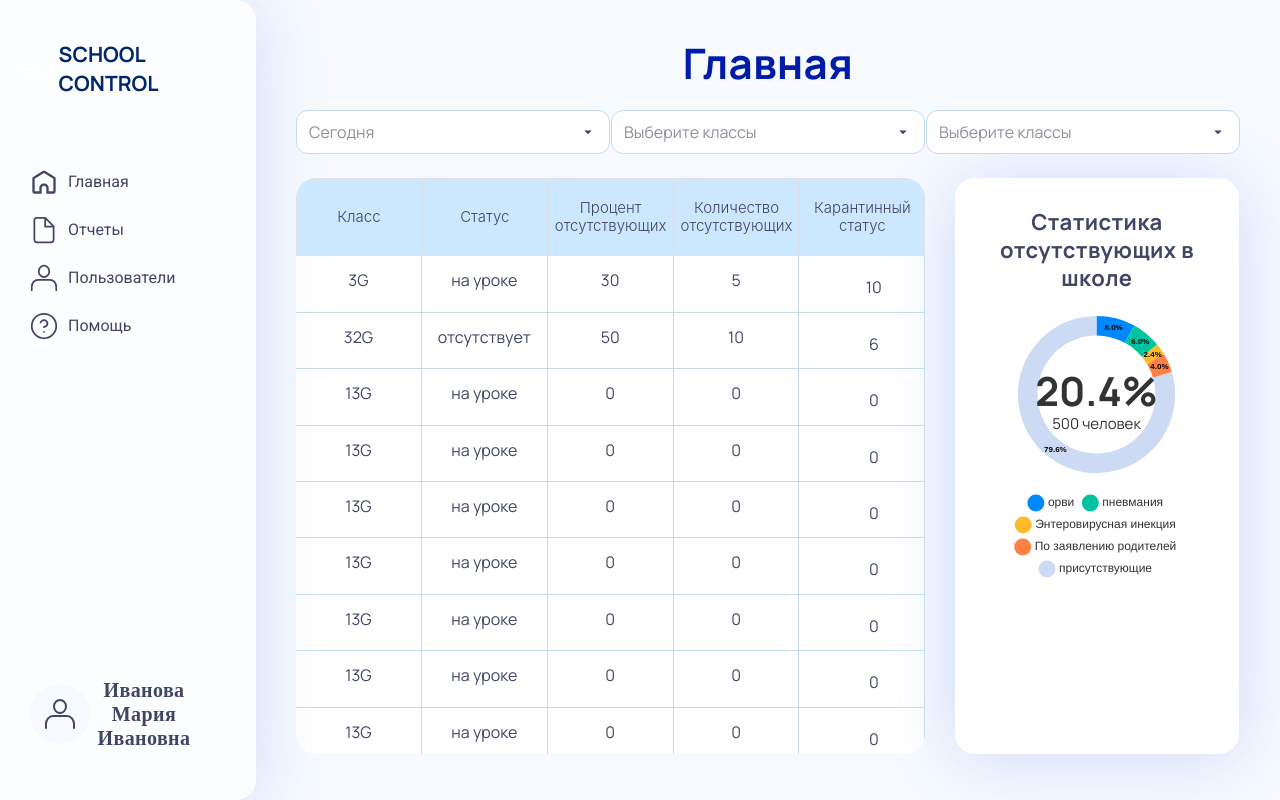
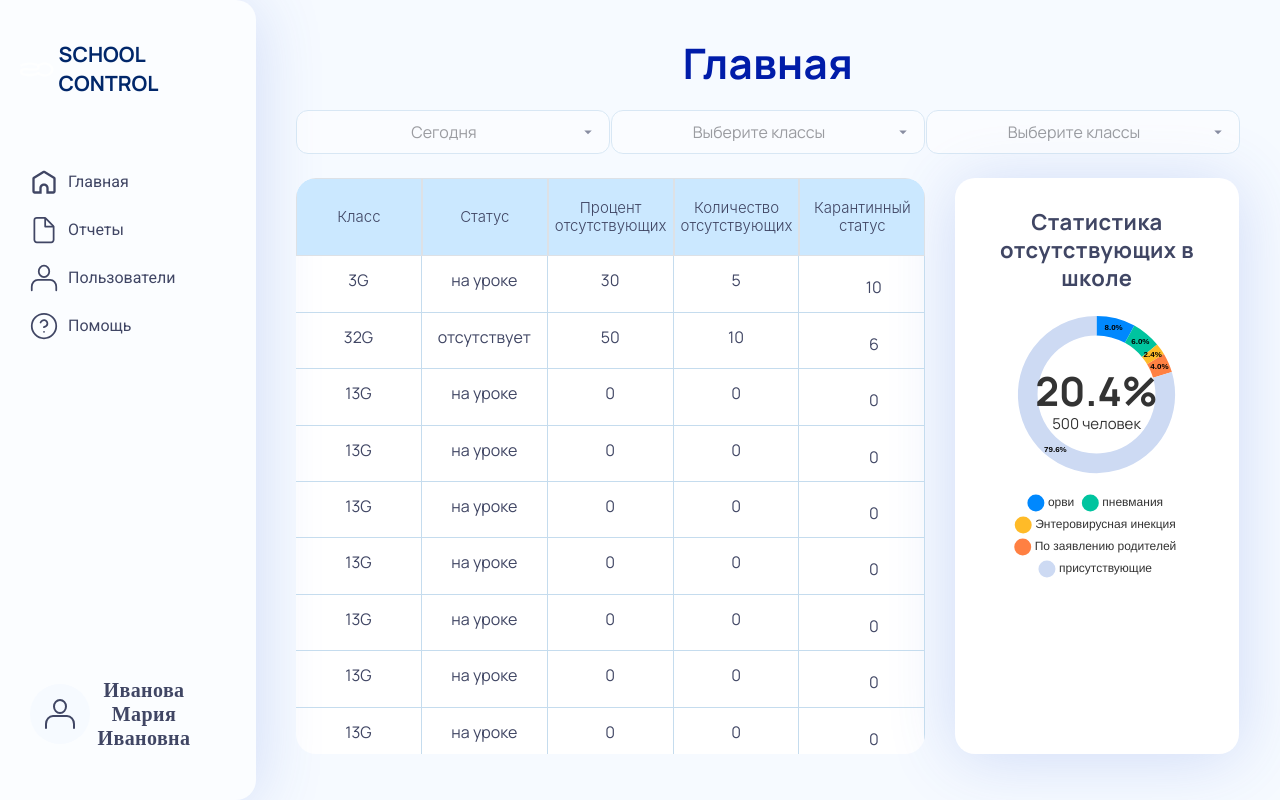
Before and after one commit to allozhkin/SchoolControl, a React (Vite) app: page /admin in a window 1280 px wide. Built offline with nearby package versions, Linux system fonts and the light colour scheme.

Commit message:
add check label in select

```diff
--- a/src/components/FilterClasses/FilterClasses.tsx
+++ b/src/components/FilterClasses/FilterClasses.tsx
@@ -9,6 +9,8 @@ const FilterClasses: React.FC = () => {
   const [isOpen, setIsOpen] = useState(false);
   const [showClasses, setShowClasses] = useState(false);
   const [openSections, setOpenSections] = useState<{ [key: string]: boolean }>({});
+  const [inputValue, setInputValue] = useState('');
+  const [selectedClasses, setSelectedClasses] = useState<string[]>([]);
 
   const toggleMenu = () => setIsOpen(!isOpen);
   const toggleClasses = () => setShowClasses(!showClasses);
@@ -20,15 +22,31 @@ const FilterClasses: React.FC = () => {
         ...openSections,
         [sectionKey]: !isOpen, // Инвертируем текущее состояние
     });
-};
+  };
+
+  const handleSearchChange = (e: React.ChangeEvent<HTMLInputElement>) => {
+    setInputValue(e.target.value);
+  };
+
+  const handleCheckboxChange = (label: string, checked: boolean) => {
+    if (checked) { // Если чекбокс стоит, добавляем елемент в массив
+      setSelectedClasses((prev) => [...prev, label]);
+    } else { // Если чекбокс снят, удаляем элемент из массива
+      setSelectedClasses((prev) => prev.filter((className) => className !== label));
+    }
+  };
 
   return (
-    <PopupContainer isOpen={isOpen} name='Выберите классы' onClick={toggleMenu}>
+    <PopupContainer
+      isOpen={isOpen}
+      name={selectedClasses.length > 0 ? selectedClasses.join(', ') : 'Выберите классы'}
+      onClick={toggleMenu}>
       <div className={styles.filter__search}>
         <input
           className={styles.filter__searchInput}
           type="text"
           placeholder="Поиск"
+          onChange={handleSearchChange}
         />
         <img
           className={styles.filter__searchIcon}
@@ -48,7 +66,10 @@ const FilterClasses: React.FC = () => {
             <div className={styles.filter__gradeItem} key={grade.value}>
               <CheckboxWithLabel
                 label={grade.label}
-                onChange={() => toggleSection(grade.value)}
+                onChange={(e) => {
+                  toggleSection(grade.value);
+                  handleCheckboxChange(grade.label, e.target.checked);
+                }}
                 className={styles.filter__label_level_1}
               />
               {openSections[grade.value] && (
@@ -57,7 +78,10 @@ const FilterClasses: React.FC = () => {
                     <div key={child.value}>
                       <CheckboxWithLabel
                         label={child.label}
-                        onChange={() => toggleSection(child.value)}
+                        onChange={(e) => {
+                          toggleSection(child.value)
+                          handleCheckboxChange(child.label, e.target.checked);
+                        }}
                         className={styles.filter__label_level_2}
                       />
                       {openSections[child.value] && (
@@ -66,7 +90,10 @@ const FilterClasses: React.FC = () => {
                             <div key={subChild.value}>
                               <CheckboxWithLabel
                                 label={subChild.label}
-                                onChange={() => toggleSection(subChild.value)}
+                                onChange={(e) => {
+                                  toggleSection(subChild.value);
+                                  handleCheckboxChange(subChild.label, e.target.checked)
+                                }}
                                 className={styles.filter__label_level_3}
                               />
                             </div>
--- a/src/components/ui-kit/checkboxWithLabel/CheckboxWithLabel.tsx
+++ b/src/components/ui-kit/checkboxWithLabel/CheckboxWithLabel.tsx
@@ -5,7 +5,7 @@ import styles from './checkboxWithLabel.module.scss';
 interface CheckboxWithLabelProps {
   label: string;
   checked?: boolean;
-  onChange?: () => void;
+  onChange?: (e: React.ChangeEvent<HTMLInputElement>) => void;
   className?: string;
 }
 const CheckboxWithLabel: React.FC<CheckboxWithLabelProps> = ({ label, checked, onChange, className }) => {
--- a/src/components/ui-kit/popupContainer/PopupContainer.module.scss
+++ b/src/components/ui-kit/popupContainer/PopupContainer.module.scss
@@ -6,26 +6,33 @@
   width: 100%;
   max-width: 314px;
 
-  &__select {
+  &__select, &__select_open {
     display: flex;
     justify-content: space-between;
     align-items: center;
     background-color: #FEFEFF;
     border: 1px solid #C5DCEE;
-    border-radius: 12px;
     padding: 12px;
     width: 100%;
-    font-family: 'Manrope', sans-serif;
-    font-size: 16px;
-    font-weight: 400;
-    color: #8D9299;
+    color: $primary-gray-4;
     cursor: pointer;
     transition: all .2s ease-in-out;
+  }
+
+  &__select {
+    opacity: 0.6;
+    border-radius: 12px;
 
     &:hover {
-      color: $primary-gray-4;
+      opacity: 1;
       box-shadow: 0 4px 68px 0 #355ED933;
     }
+  }
+
+  &__select_open {
+    border-bottom: none;
+    border-radius: 12px 12px 0 0;
+    opacity: 1;
   }
 
   &__selectIcon {
@@ -33,22 +40,14 @@
     height: 18px;
   }
 
-  &__select_open {
-    display: flex;
-    justify-content: space-between;
-    align-items: center;
-    background-color: #FEFEFF;
-    border: 1px solid #C5DCEE;
-    border-bottom: none;
-    border-radius: 12px 12px 0 0;
-    padding: 12px;
+  &__text {
     width: 100%;
     font-family: 'Manrope', sans-serif;
     font-size: 16px;
     font-weight: 400;
-    color: $primary-gray-4;
-    cursor: pointer;
-    transition: all .2s ease-in-out;
+    overflow: hidden;
+    white-space: nowrap;
+    text-overflow: ellipsis;
   }
 
   &__wrapper {
--- a/src/components/ui-kit/popupContainer/PopupContainer.tsx
+++ b/src/components/ui-kit/popupContainer/PopupContainer.tsx
@@ -9,24 +9,23 @@ interface PopupContainerProps {
 }
 
 const PopupContainer: React.FC<PopupContainerProps> = ({ isOpen, name, onClick, children }) => {
+  const buttonClasses = isOpen ? styles.popup__select_open : styles.popup__select;
 
-  const dropdownButton = (isOpen: boolean) => (
-    <button
-      className={isOpen ? styles.popup__select_open : styles.popup__select}
-      onClick={onClick}
-    >
-      {name}
+  return (
+    <div className={styles.popup}>
+      <button
+        className={buttonClasses}
+        onClick={onClick}
+      >
+      <div className={styles.popup__text}>
+        {name}
+      </div>
       <img
         className={styles.popup__selectIcon}
         src={isOpen ? '/icons/triangleUp.svg' : '/icons/triangleDown.svg'}
         alt='Dropdown Triangle'
       />
-    </button>
-  )
-
-  return (
-    <div className={styles.popup}>
-      {dropdownButton(isOpen)}
+      </button>
       {isOpen && (
         <div className={styles.popup__wrapper}>
           {children}
```
